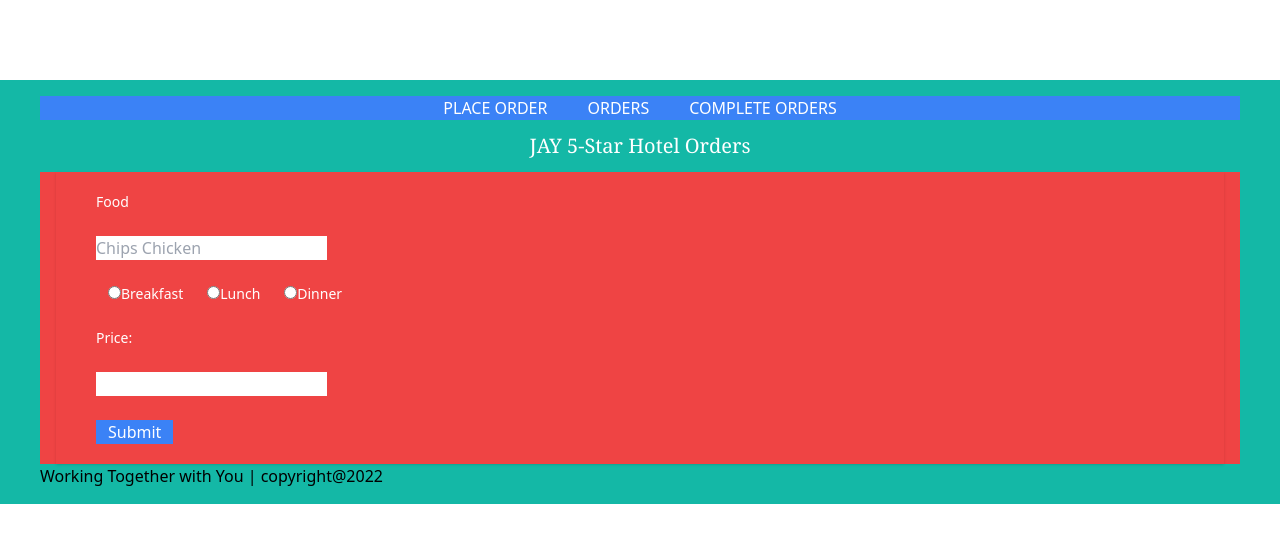
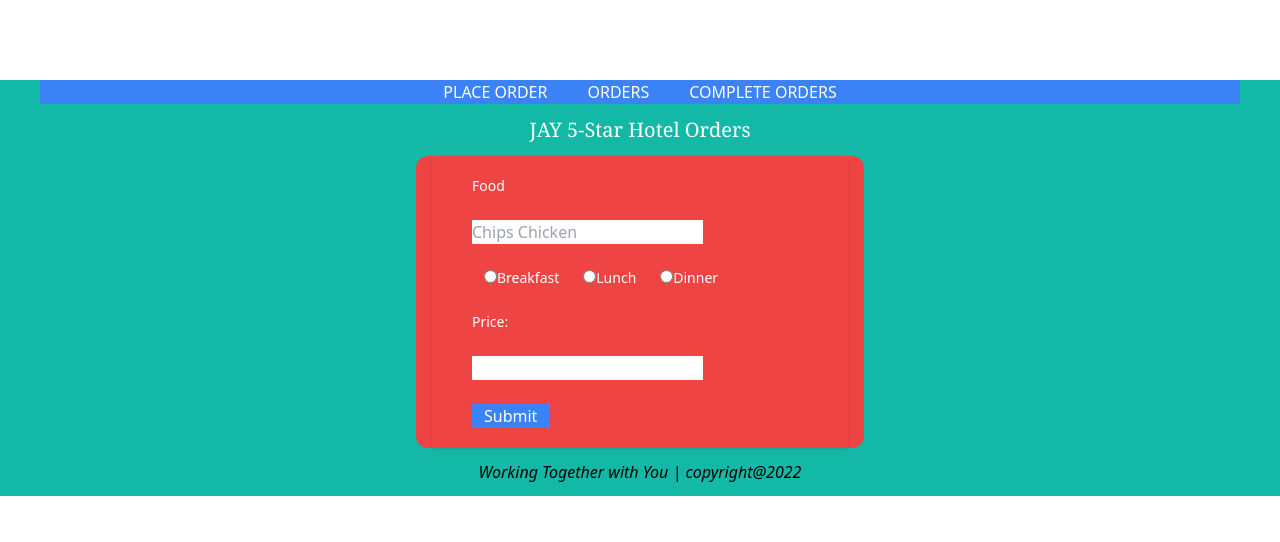
Before and after one commit to Gitog/hotel-orders, a React (Create React App) app: page / in a window 1280 px wide. Shown: the top 542 px of the page. Built offline with nearby package versions, Linux system fonts and the light colour scheme; data requests are answered from the project's data file.

Commit message:
Centered every component view

```diff
--- a/src/App.js
+++ b/src/App.js
@@ -19,12 +19,12 @@ function App() {
   },[])
 
   return (
-    <div className="container mx-auto bg-teal-500 px-10 py-4 mt-20">
+    <div className="container mx-auto bg-teal-500 px-10  mt-20">
 
       <NavBar onChangePage={setPage}/>
 
        <h1 className='text-center text-white text-xl font-serif py-3'> JAY 5-Star Hotel Orders</h1>
-       <div  className="container mx-auto bg-zinc-500 md:bg-red-500 lg:bg-emarald-500 px-4">
+       <div  className="max-w-md mx-auto rounded-xl bg-zinc-500 md:bg-red-500 lg:bg-emarald-500 px-4">
           <Routes>
 
             <Route path='/' element={<PlaceOrder/>}/>
@@ -35,7 +35,7 @@ function App() {
 
           </Routes>
     </div>
-    <p> Working Together with You | copyright@2022</p>
+    <p className='text-center py-3 italic'> Working Together with You | copyright@2022</p>
     </div>
 
   );
```
